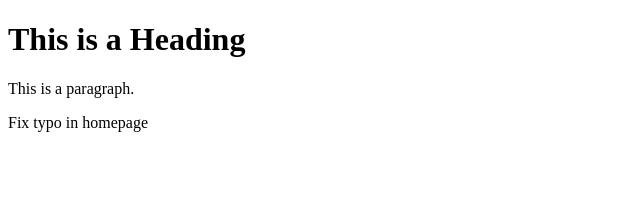
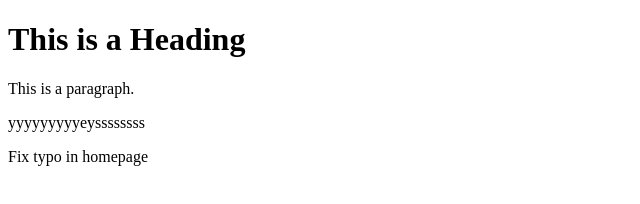
Before and after one commit to ScileValence/dummy1, a plain HTML site: page index.html in a window 1280 px wide. Shown: the whole page, without its empty margins (0-640 px from the left). Drawn offline with Linux system fonts and the light colour scheme.

Commit message:
this is committed

```diff
--- a/index.html
+++ b/index.html
@@ -7,6 +7,7 @@
 
 <h1>This is a Heading</h1>
 <p>This is a paragraph.</p>
+<p> yyyyyyyyyeyssssssss<p/>
 
 </body>
 </html>
```
